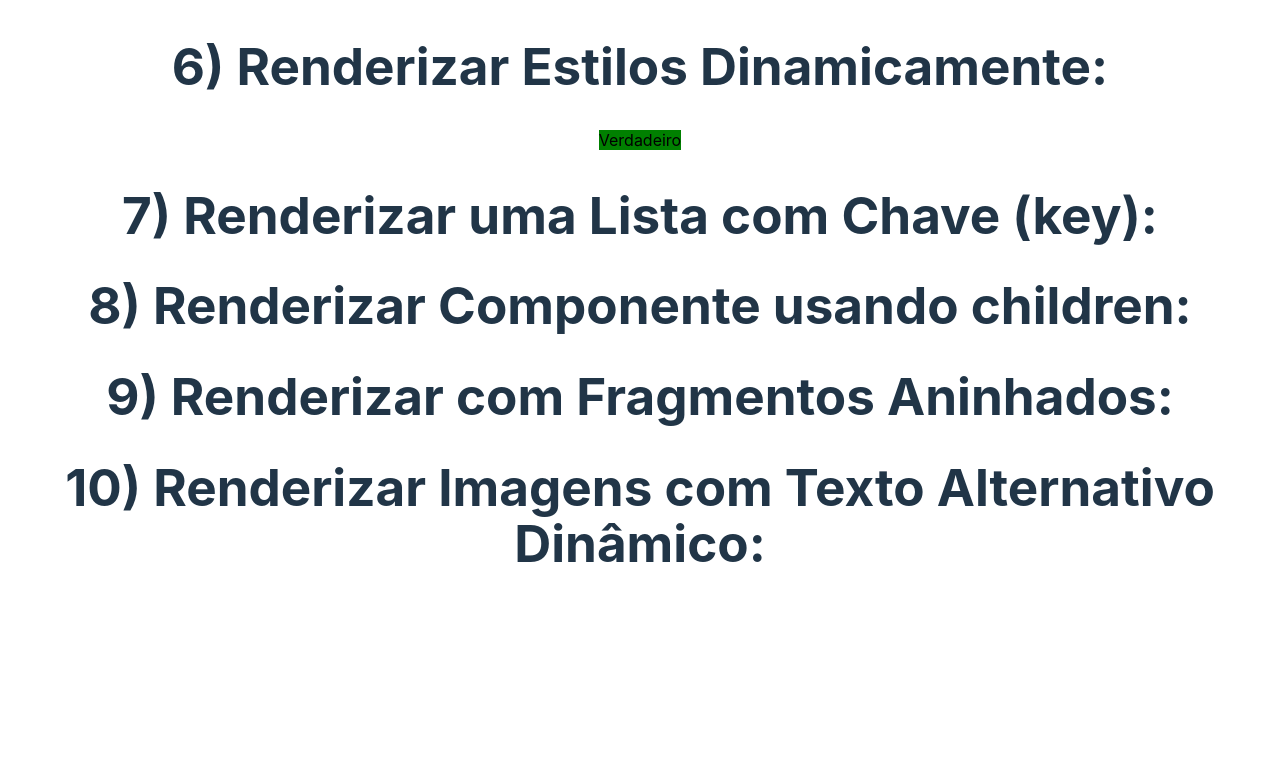
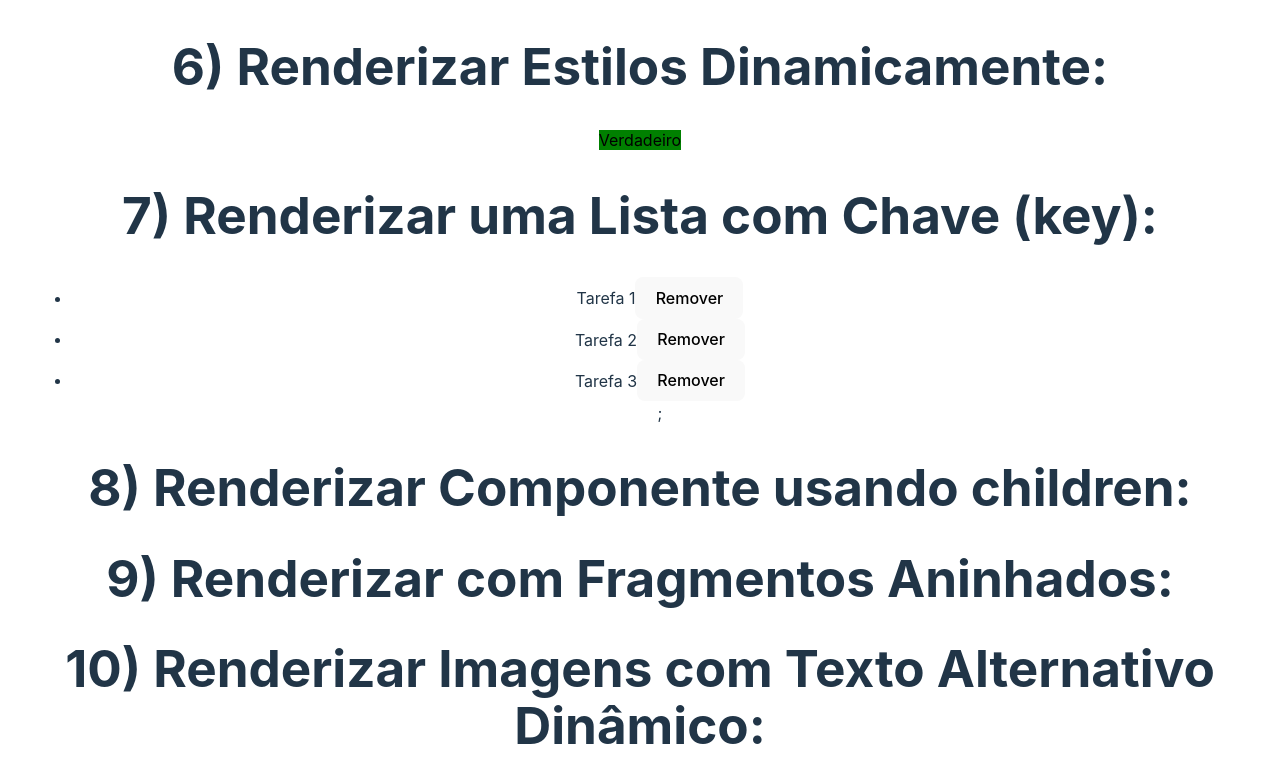
Before and after one commit to Beatriz-Chagas/Lista-React-JS, a React (Vite) app in the folder Lista03/: page / in a window 1280 px wide. Shown: the part 1737-2520 px from the top of the page. Before the commit the page ends 2374 px from the top, so only its background shows below. Built offline with nearby package versions, Linux system fonts and the light colour scheme.

Commit message:
🚧 Exercício 07

```diff
--- a/Lista03/src/App.jsx
+++ b/Lista03/src/App.jsx
@@ -6,6 +6,7 @@ import Invisivel from './components/03_Invisivel'
 import Sapatos from './components/04_Tabela'
 import Imagens from './components/05_Imagens'
 import AlterarEstilo from './components/06_EstiloProp'
+import ListaChave from './components/07_ListaChave'
 
 function App() {
 
@@ -24,7 +25,7 @@ function App() {
       <Listas titulosL = "6) Renderizar Estilos Dinamicamente: "/>
       <AlterarEstilo isHighlighted = {true}/>
       <Listas titulosL = "7) Renderizar uma Lista com Chave (key): "/>
-      {/* <TituloSbtitulo/> */}
+      <ListaChave/>
       <Listas titulosL = "8) Renderizar Componente usando children: "/>
       {/* <Condicao/> */}
       <Listas titulosL = "9) Renderizar com Fragmentos Aninhados: "/>
--- /dev/null
+++ b/Lista03/src/components/07_ListaChave.jsx
@@ -0,0 +1,31 @@
+// Crie um componente que renderize uma lista de tarefas a partir de um array, onde cada item tenha uma chave única (key), e mostre um botão "Remover" para remover o item da lista.
+
+import { useState } from "react";
+
+function ListaChave(props) {
+
+    const [tarefas, SetTarefas] = useState([
+        { id: 1, nome: 'Tarefa 1' },
+        { id: 2, nome: 'Tarefa 2' },
+        { id: 3, nome: 'Tarefa 3' },
+    ]);
+
+const  removerTarefa = (id) => {
+    const novasTarefas = tarefas.filter(tarefa => tarefa.id !== id);
+    SetTarefas(novasTarefas);
+};
+
+    return (
+<>
+<ul>
+    {tarefas.map(tarefa => (
+        <li key={tarefa.id}>
+            {tarefa.nome}
+            <button onClick={() => removerTarefa(tarefa.id)}>Remover</button>
+        </li>
+        ))};
+</ul>
+</>
+    );
+};
+export default ListaChave;
```
